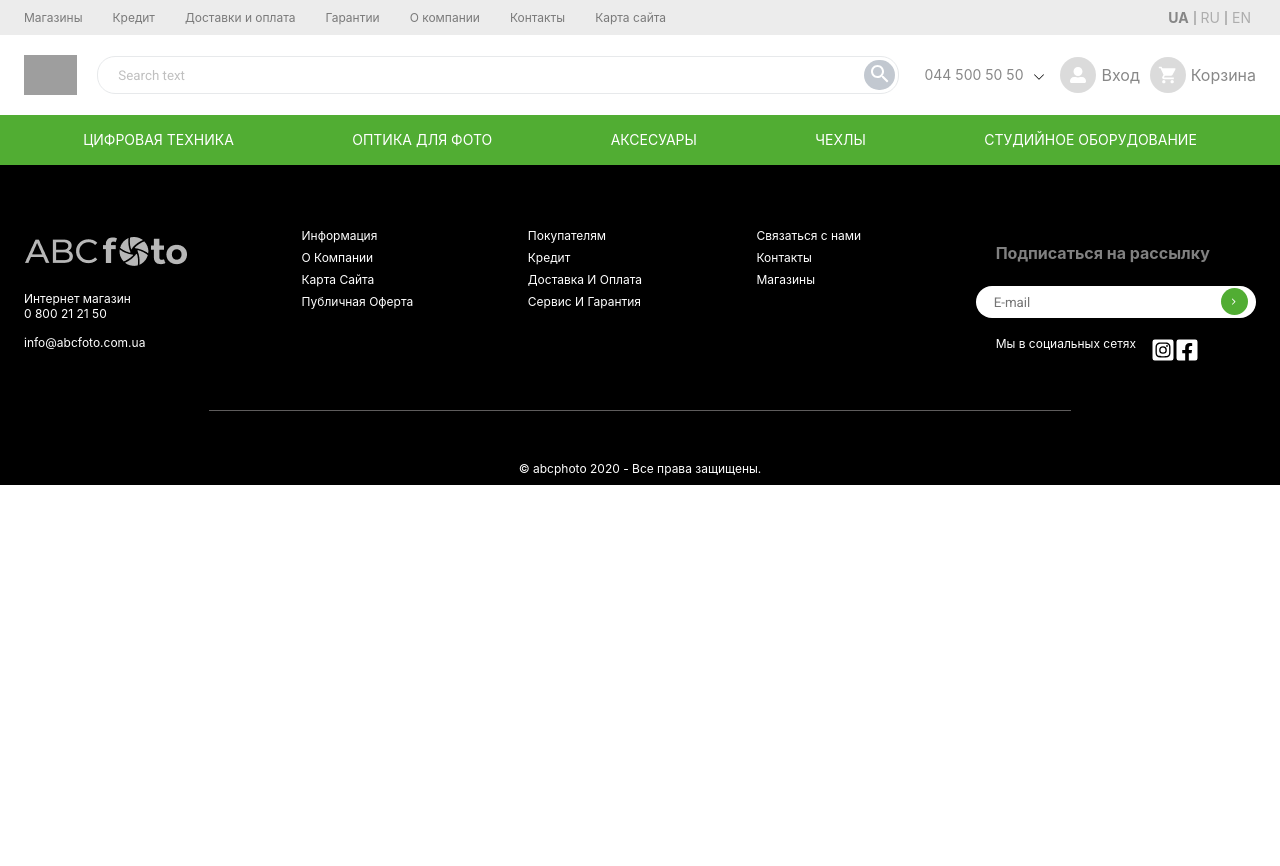
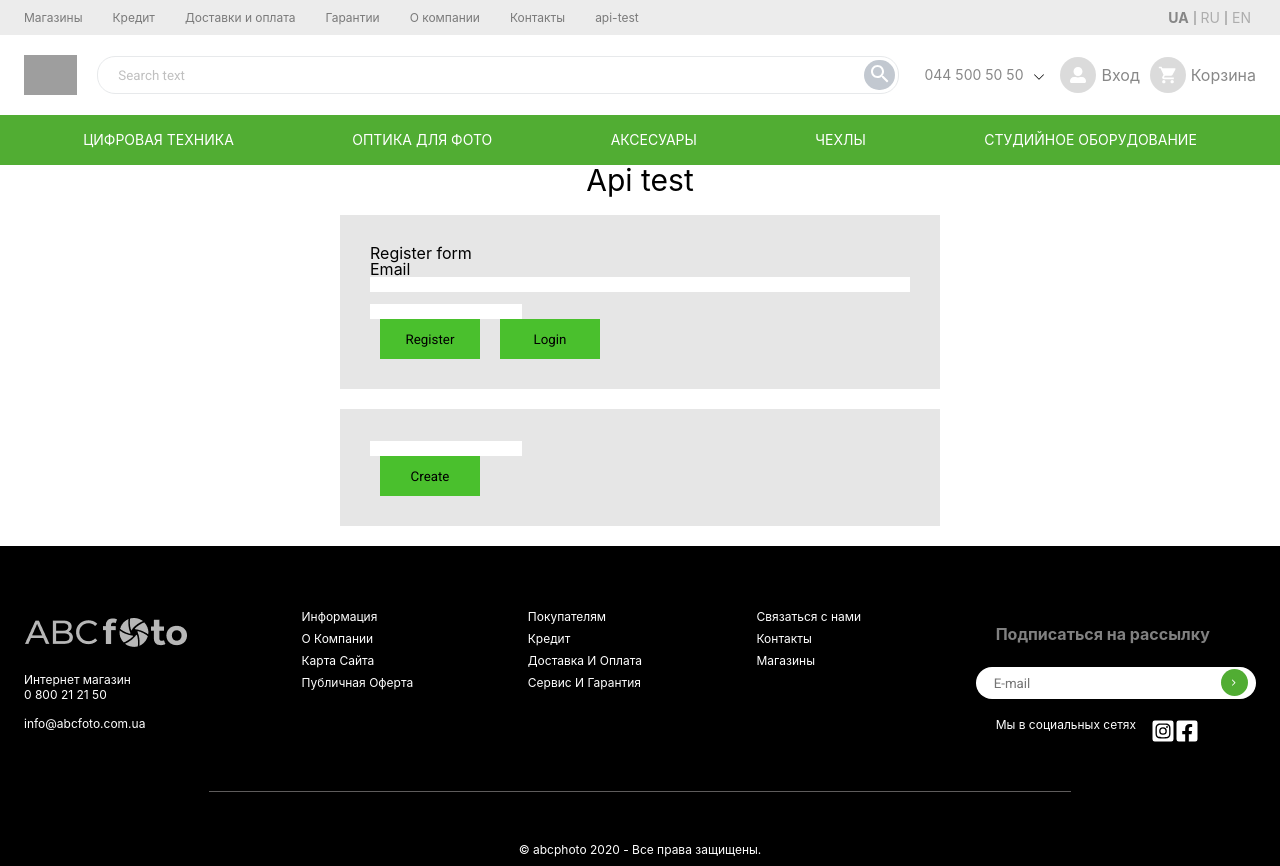
Before and after one commit to viaduksun/ABC-photo, a React (Create React App) app: page /api-test in a window 1280 px wide. Before the commit the page ends 800 px from the top, so only its background shows below. Built offline with nearby package versions, Linux system fonts and the light colour scheme; grey boxes are pictures that could not be loaded.

Commit message:
Api test (#50)
* tabs

* field

* api

* added api test

Co-authored-by: Vadim Budko <viaduksun@gmail.com>

```diff
--- a/src/App.js
+++ b/src/App.js
@@ -11,6 +11,7 @@ import SingleProduct from './pages/SingleProduct';
 import Cart from './pages/Cart';
 import Checkout from './pages/Checkout';
 import Profile from './pages/Profile';
+import ApiTest from './pages/ApiTest';
 
 function App() {
   return (
@@ -38,6 +39,9 @@ function App() {
         <Route exact path="/profile">
           <Profile />
         </Route>
+        <Route exact path="/api-test">
+          <ApiTest />
+        </Route>
       </Switch>
       <Footer />
     </div>
--- a/src/Data/menuItems.js
+++ b/src/Data/menuItems.js
@@ -30,8 +30,8 @@ const menuItems = [
     id: 6
   },
   {
-    menuTitle: 'Карта сайта',
-    pageURL: '/site-map',
+    menuTitle: 'api-test',
+    pageURL: '/api-test',
     id: 7
   },
 ];
--- /dev/null
+++ b/src/api/createProduct.js
@@ -0,0 +1,23 @@
+import axios from 'axios';
+
+const createProduct = (product) => {
+  const token = localStorage.getItem('token');
+  const headers = {
+    'Content-Type': 'application/json',
+    Authorization: token,
+  };
+  return axios
+    .post('https://intense-hamlet-33316.herokuapp.com/api/products', product, {
+      headers,
+    })
+    .then((newProduct) => {
+      /* Do something with newProduct */
+      console.log('Product has been added', newProduct);
+    })
+    .catch((err) => {
+      /* Do something with error, e.g. show error to user */
+      console.log(err);
+    });
+};
+
+export default createProduct;
--- /dev/null
+++ b/src/api/getProducts.js
@@ -0,0 +1,12 @@
+import axios from 'axios';
+
+const getProducts = () => axios
+    .get('https://intense-hamlet-33316.herokuapp.com/api/products')
+
+      // console.log('products', products);
+    .catch((err) => {
+      /* Do something with error, e.g. show error to user */
+      console.log(err);
+    });
+
+export default getProducts;
--- /dev/null
+++ b/src/assets/styles/apiTest.scss
@@ -0,0 +1,11 @@
+.apiBlock {
+  background: rgb(230, 230, 230);
+  width: 600px;
+  padding: 30px;
+  margin: 20px;
+}
+.inputWrapper {
+  margin-bottom: 10px;
+  display: flex;
+  flex-direction: column;
+}
--- a/src/components/ProductsField/ProductsField.jsx
+++ b/src/components/ProductsField/ProductsField.jsx
@@ -1,3 +1,4 @@
+/* eslint-disable react/prop-types */
 /* eslint-disable no-unused-vars */
 import React from 'react';
 import styles from './ProductsField.module.scss';
@@ -5,14 +6,15 @@ import ProductsSorting from '../ProductsSorting/ProductsSorting';
 import ProductCard from '../ProductCard/ProductCard';
 import Pagination from '../Pagination/Pagination';
 
-const ProductsField = () => {
-  const tempProductsArray = [1, 2, 3, 4, 5, 6, 7, 8, 9];
+const ProductsField = ({products}) => {
+  console.log(products);
+  // const tempProductsArray = [1, 2, 3, 4, 5, 6, 7, 8, 9];
   return (
     <div className={styles.ProductsField}>
       <ProductsSorting />
       <h1>ProductsField</h1>
       <div className={styles.ProductsFieldGrid}>
-        {tempProductsArray.map(() => (
+        {products.map(() => (
           <ProductCard />
         ))}
       </div>
--- a/src/containers/ProductsContainer/ProductsContainer.jsx
+++ b/src/containers/ProductsContainer/ProductsContainer.jsx
@@ -1,3 +1,4 @@
+/* eslint-disable react/prop-types */
 /* eslint-disable react/self-closing-comp */
 /* eslint-disable jsx-a11y/click-events-have-key-events */
 /* eslint-disable jsx-a11y/no-static-element-interactions */
@@ -10,7 +11,8 @@ import styles from './ProductsContainer.module.scss';
 import ProductsFilter from '../../components/ProductsFilter/ProductsFilter';
 import ProductsField from '../../components/ProductsField/ProductsField';
 
-const ProductsContainer = () => {
+const ProductsContainer = ({products}) => {
+  console.log(products);
   const [isActive, setIsActive] = useState(false);
   const handleClick = () => {
     console.log('Close');
@@ -39,7 +41,7 @@ const ProductsContainer = () => {
           <div className={styles.filterContainer}>
             <ProductsFilter />
           </div>
-          <ProductsField />
+          <ProductsField products={products} />
         </div>
       </div>
 
--- a/src/index.scss
+++ b/src/index.scss
@@ -1,5 +1,6 @@
 @import './assets/styles/null.scss';
 @import './assets/styles/variables.scss';
+@import './assets/styles/apiTest.scss';
 
 body {
   margin: 0;
--- /dev/null
+++ b/src/pages/ApiTest.jsx
@@ -0,0 +1,127 @@
+/* eslint-disable no-unused-vars */
+/* eslint-disable no-shadow */
+import React, { useState } from 'react';
+import createProduct from '../api/createProduct';
+import userRegister from '../api/register';
+import Login from '../api/login';
+
+const ApiTest = () => {
+  const [values, setValues] = useState({
+    email: '',
+    Password: '',
+    confirmPassword: '',
+  });
+  const productObj = {
+    name: 'Фотоаппарат CANON EOS M50 EF-M 15-45mm f/3.5-6.3 IS STM',
+    currentPrice: 199.99,
+    previousPrice: 250,
+    quantity: 100,
+    artical: 1237773,
+    hitSale: true,
+    categories: 'cameras',
+    waranty: 24,
+    type: 'Суперзум',
+    megapixels: '24.1',
+    matrixType: 'CMOS (КМОП)',
+    matrixSize: 'APS-C (22.3 х 14.9 мм)',
+    screenDiagonal: 3,
+    sensorScreen: true,
+    digitalMagnification: '4x',
+    stabilization: true,
+    opticalMagnification: '50x',
+    focusDistance: 'APS-C (22.3 х 14.9 мм)',
+    imageUrls: [
+      'https://res.cloudinary.com/finalprojectfe242021/image/upload/v1625583314/OnlineStore/Cameras/CANON%20EOS%20M50%20EF-M/02_dcfvib.jpg',
+      'https://res.cloudinary.com/finalprojectfe242021/image/upload/v1625583314/OnlineStore/Cameras/CANON%20EOS%20M50%20EF-M/04_wo7dij.jpg',
+      'https://res.cloudinary.com/finalprojectfe242021/image/upload/v1625583314/OnlineStore/Cameras/CANON%20EOS%20M50%20EF-M/03_snk43l.jpg',
+      'https://res.cloudinary.com/finalprojectfe242021/image/upload/v1625583314/OnlineStore/Cameras/CANON%20EOS%20M50%20EF-M/01_jcwqkb.jpg',
+
+    ],
+
+  };
+  const productObj2 = {
+    name: 'Фотоаппарат CANON EOS M60 EF-M 15-45mm f/3.5-6.3 IS STM',
+    currentPrice: 199.99,
+    previousPrice: 250,
+    megapixels: '24.1',
+    matrixType: 'CMOS (КМОП)',
+    matrixSize: 'APS-C (22.3 х 14.9 мм)',
+    focusDistance: 'APS-C (22.3 х 14.9 мм)',
+    imageUrls: [
+      'https://res.cloudinary.com/finalprojectfe242021/image/upload/v1625588091/OnlineStore/Cameras/CANONPowerShotSX530HS/02_rxqjgm.jpg',
+      'https://res.cloudinary.com/finalprojectfe242021/image/upload/v1625588091/OnlineStore/Cameras/CANONPowerShotSX530HS/04_gt9fnp.jpg',
+      'https://res.cloudinary.com/finalprojectfe242021/image/upload/v1625588091/OnlineStore/Cameras/CANONPowerShotSX530HS/03_zzvy8y.jpg',
+      'https://res.cloudinary.com/finalprojectfe242021/image/upload/v1625588091/OnlineStore/Cameras/CANONPowerShotSX530HS/01_zqabfw.jpg'
+    ],
+    quantity: 100,
+    artical: 1237773,
+    categories: 'cameras',
+  };
+
+  const handleRegister = () => {
+    console.log('Register');
+    userRegister();
+  };
+  const handleLogin = () => {
+    console.log('Login');
+    Login();
+  };
+  const handleCreateProduct = (product) => {
+    console.log('Create');
+    createProduct(product);
+  };
+  const handleChange = (event) => {
+    const { name } = event.target;
+    setValues((values) => ({ ...values, [name]: event.target.value }));
+  };
+  return (
+    <div className="container">
+      <h1>Api test</h1>
+      <div className="apiBlock">
+        <h2>Register form</h2>
+        <form>
+          <div className="inputWrapper">
+            <label htmlFor="email">Email</label>
+            <input
+              name="email"
+              onChange={handleChange}
+              value={values.email}
+              id="email"
+              type="text"
+            />
+          </div>
+
+          <input type="text" name="name" />
+        </form>
+        <button
+          type="button"
+          className="btn"
+          onClick={handleRegister}
+        >
+          Register
+        </button>
+        <button
+          type="button"
+          className="btn"
+          onClick={handleLogin}
+        >
+          Login
+        </button>
+      </div>
+      <div className="apiBlock">
+        <form>
+          <input type="text" name="name" />
+        </form>
+        <button
+          type="button"
+          className="btn"
+          onClick={() => handleCreateProduct(productObj2)}
+        >
+          Create
+        </button>
+      </div>
+    </div>
+  );
+};
+
+export default ApiTest;
--- a/src/pages/Products.jsx
+++ b/src/pages/Products.jsx
@@ -1,14 +1,28 @@
-import React from 'react';
+/* eslint-disable no-shadow */
+import React, { useEffect, useState } from 'react';
+import getProducts from '../api/getProducts';
 import Breadcrumbs from '../containers/Breadcrumbs/Breadcrumbs';
 import ProductsContainer from '../containers/ProductsContainer/ProductsContainer';
 import Stories from '../containers/Stories/Stories';
 
-const Products = () => (
-  <>
-    <Breadcrumbs />
-    <ProductsContainer />
-    <Stories />
-  </>
-);
+const Products = () => {
+  const [products, setProducts] = useState([]);
+  const [isLoading, setIsLoading] = useState(true);
+  useEffect(() => {
+    getProducts().then((products) => {
+      setProducts(products.data);
+      setIsLoading(false);
+    });
+  }, []);
+
+      console.log(products);
+  return (
+    <>
+      <Breadcrumbs />
+      {!isLoading && <ProductsContainer products={products} />}
+      <Stories />
+    </>
+  );
+};
 
 export default Products;
```
Also changed, not shown: src/api/setProduct.js (deleted, +0 -42 lines).
